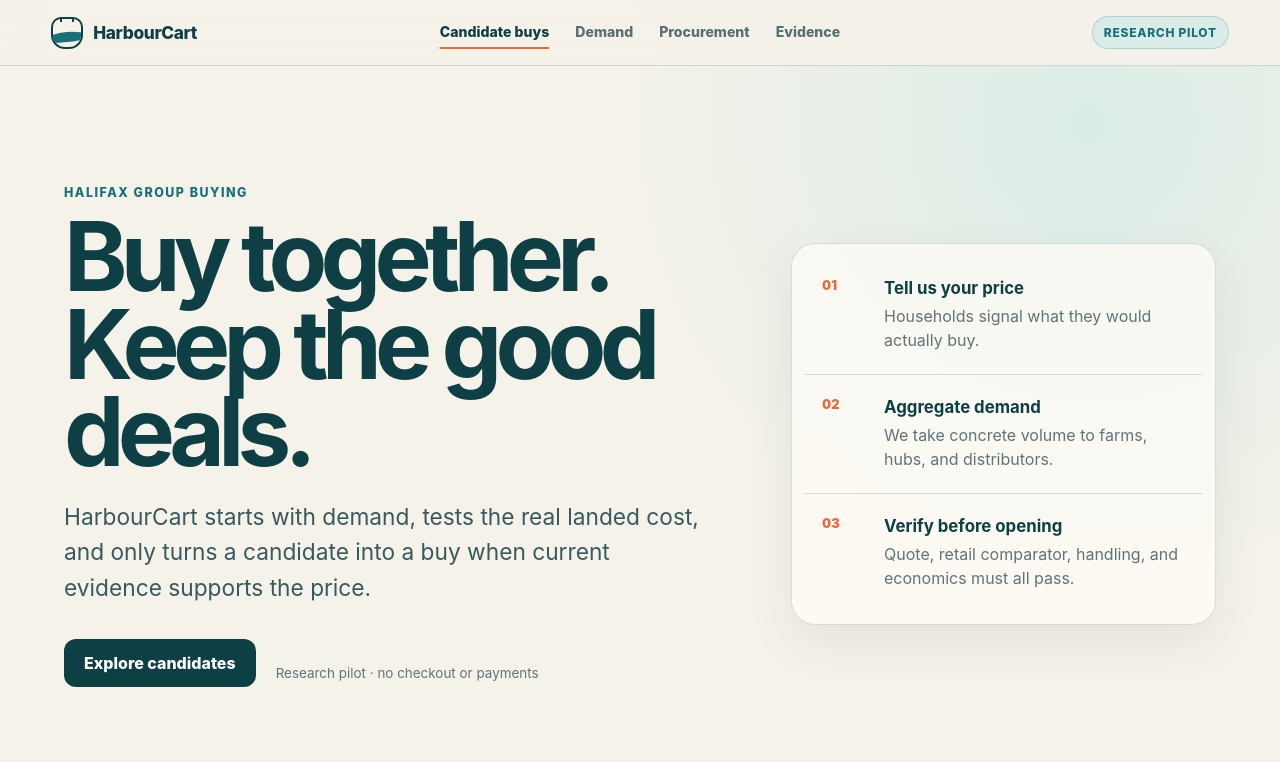
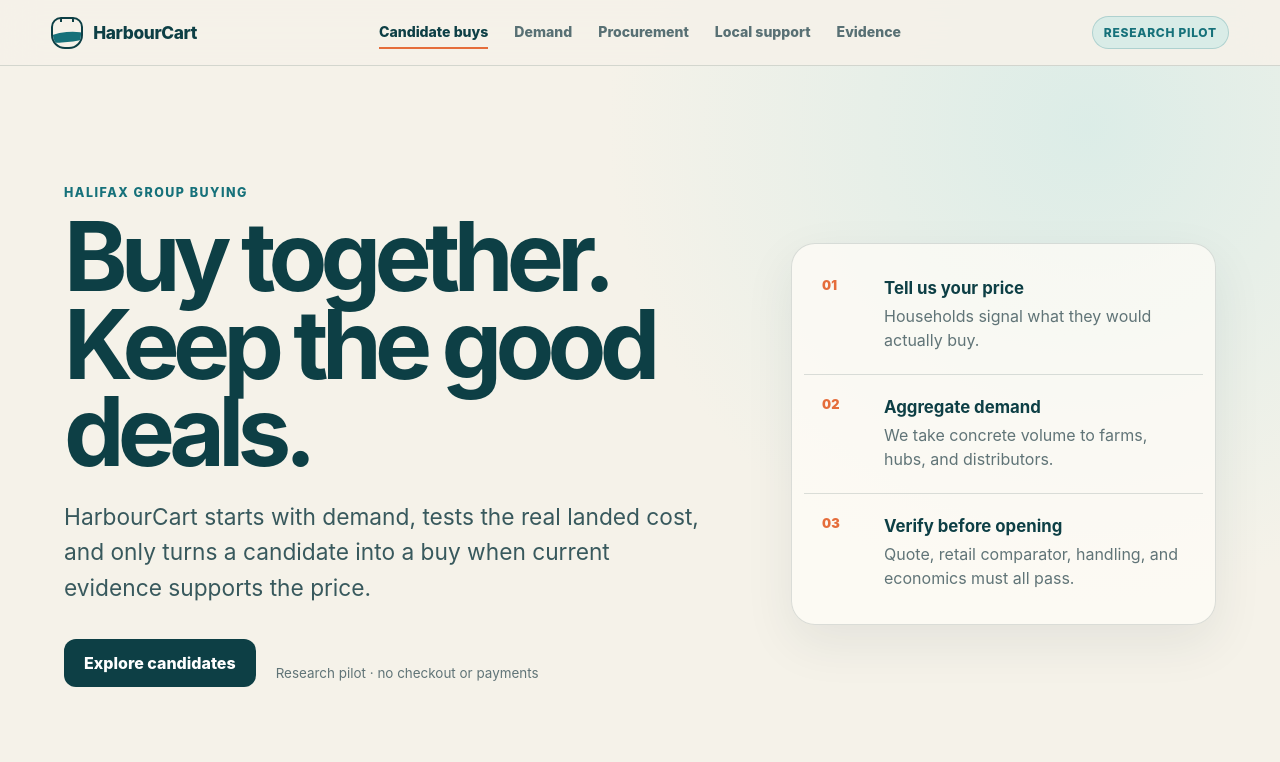
Before and after one commit to JeremyHennessy/HarbourCart, a React (Vite) app: page / in a window 1280 px wide. Shown: the top 762 px of the page. Built offline with nearby package versions, Linux system fonts and the light colour scheme.

Commit message:
Wire live retail and local-support views into HarbourCart

```diff
--- a/src/App.tsx
+++ b/src/App.tsx
@@ -1,5 +1,7 @@
 import { useMemo, useState } from "react";
 import { demandIdeas, pilotCandidates, type PilotCandidate } from "./data/pilot";
+import LiveRetailPanel from "./components/LiveRetailPanel";
+import LocalSupportView from "./components/LocalSupportView";
 import {
   activePriceTier,
   evaluateCandidate,
@@ -18,7 +20,7 @@ const percent = new Intl.NumberFormat("en-CA", {
   maximumFractionDigits: 0,
 });
 
-type View = "buys" | "demand" | "admin" | "evidence";
+type View = "buys" | "demand" | "admin" | "support" | "evidence";
 type DemandRecord = Record<string, { joined: boolean; targetPrice: number }>;
 
 const assumptions = {
@@ -502,6 +504,8 @@ function AdminView({ demandRecord }: { demandRecord: DemandRecord }) {
         </div>
       </div>
 
+      <LiveRetailPanel />
+
       <div className="table-wrap">
         <table className="admin-table">
           <thead>
@@ -691,6 +695,7 @@ function App() {
             ["buys", "Candidate buys"],
             ["demand", "Demand"],
             ["admin", "Procurement"],
+            ["support", "Local support"],
             ["evidence", "Evidence"],
           ] as const).map(([id, label]) => (
             <button
@@ -715,6 +720,7 @@ function App() {
           <DemandView demandRecord={demandRecord} updateDemand={updateDemand} />
         )}
         {view === "admin" && <AdminView demandRecord={demandRecord} />}
+        {view === "support" && <LocalSupportView />}
         {view === "evidence" && <EvidenceView />}
       </main>
 
```
